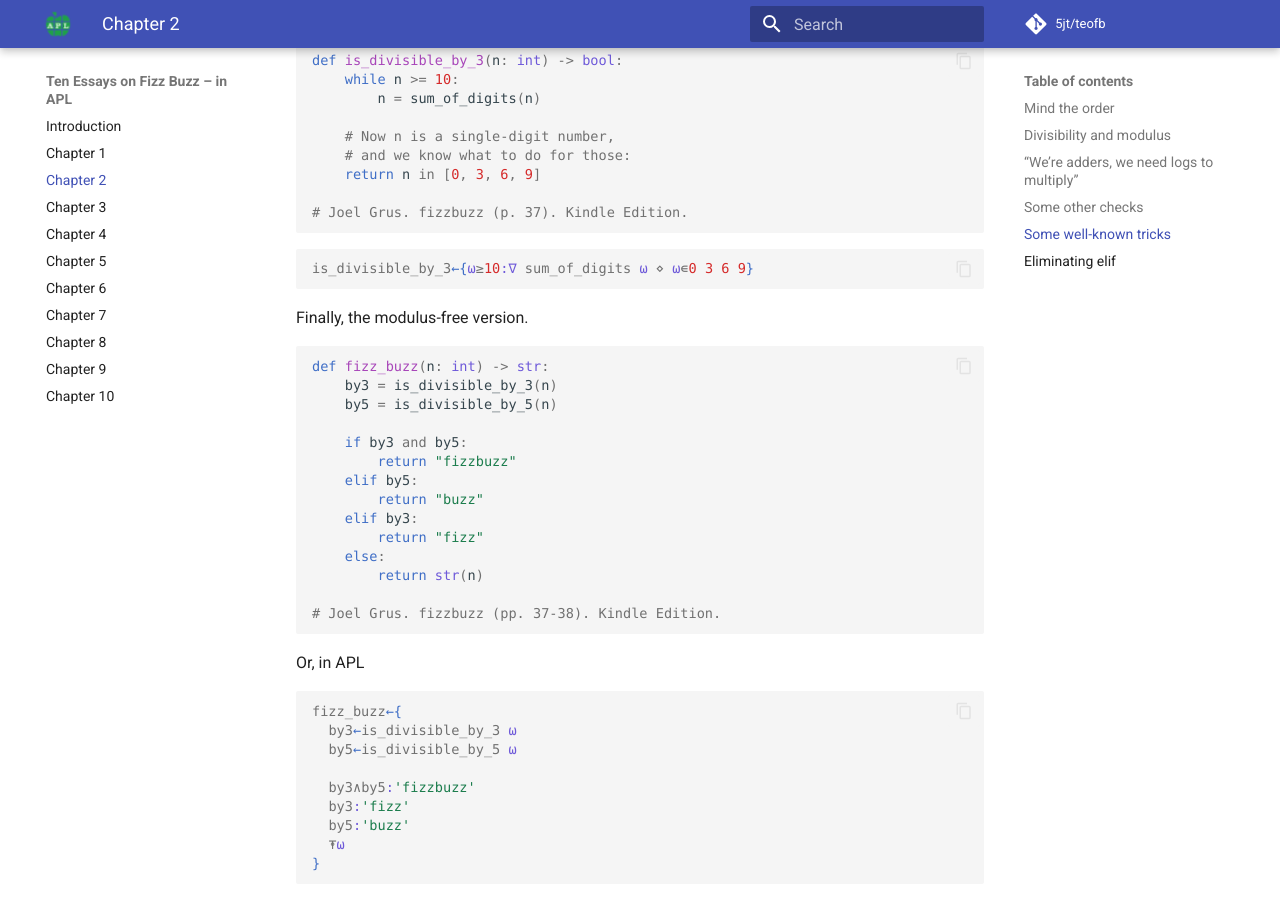
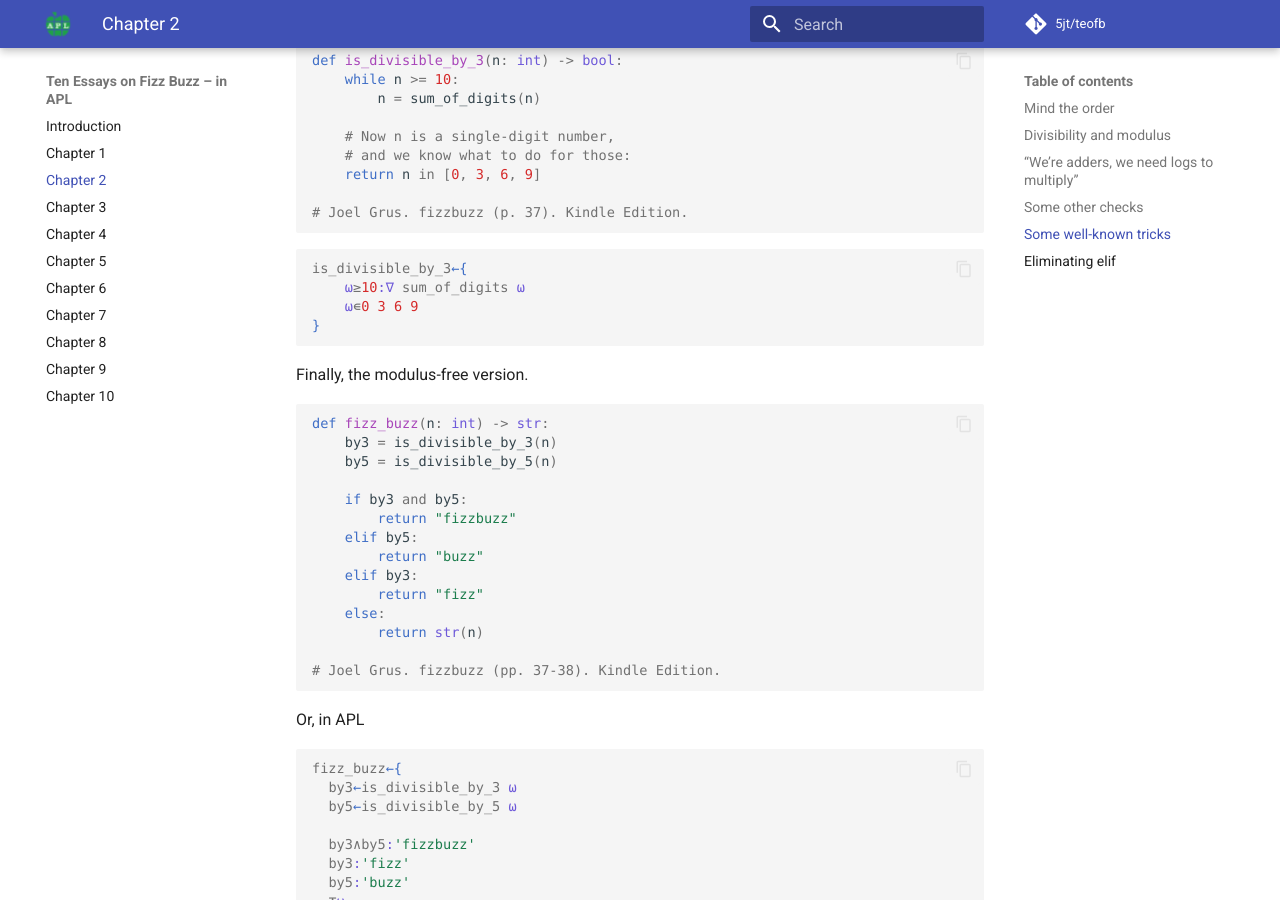
Before and after one commit to 5jt/teofb, an MkDocs documentation site: the page built from docs/source/chapter2.md, in a window 1280 px wide and 900 px high, scrolled down 6400 px. Built offline with MkDocs 1.6.1 and Material for MkDocs 9.7.7, drawn with Linux system fonts in a browser that asks for light colours; some web fonts are replaced; comment, search, counter and statistics services are not loaded.

Commit message:
minor edit

````diff
--- a/docs/source/chapter2.md
+++ b/docs/source/chapter2.md
@@ -344,7 +344,10 @@ def is_divisible_by_3(n: int) -> bool:
 ```
 
 ```apl
-is_divisible_by_3←{⍵≥10:∇ sum_of_digits ⍵ ⋄ ⍵∊0 3 6 9}
+is_divisible_by_3←{
+    ⍵≥10:∇ sum_of_digits ⍵
+    ⍵∊0 3 6 9
+}
 ```
 
 Finally, the modulus-free version.
````
